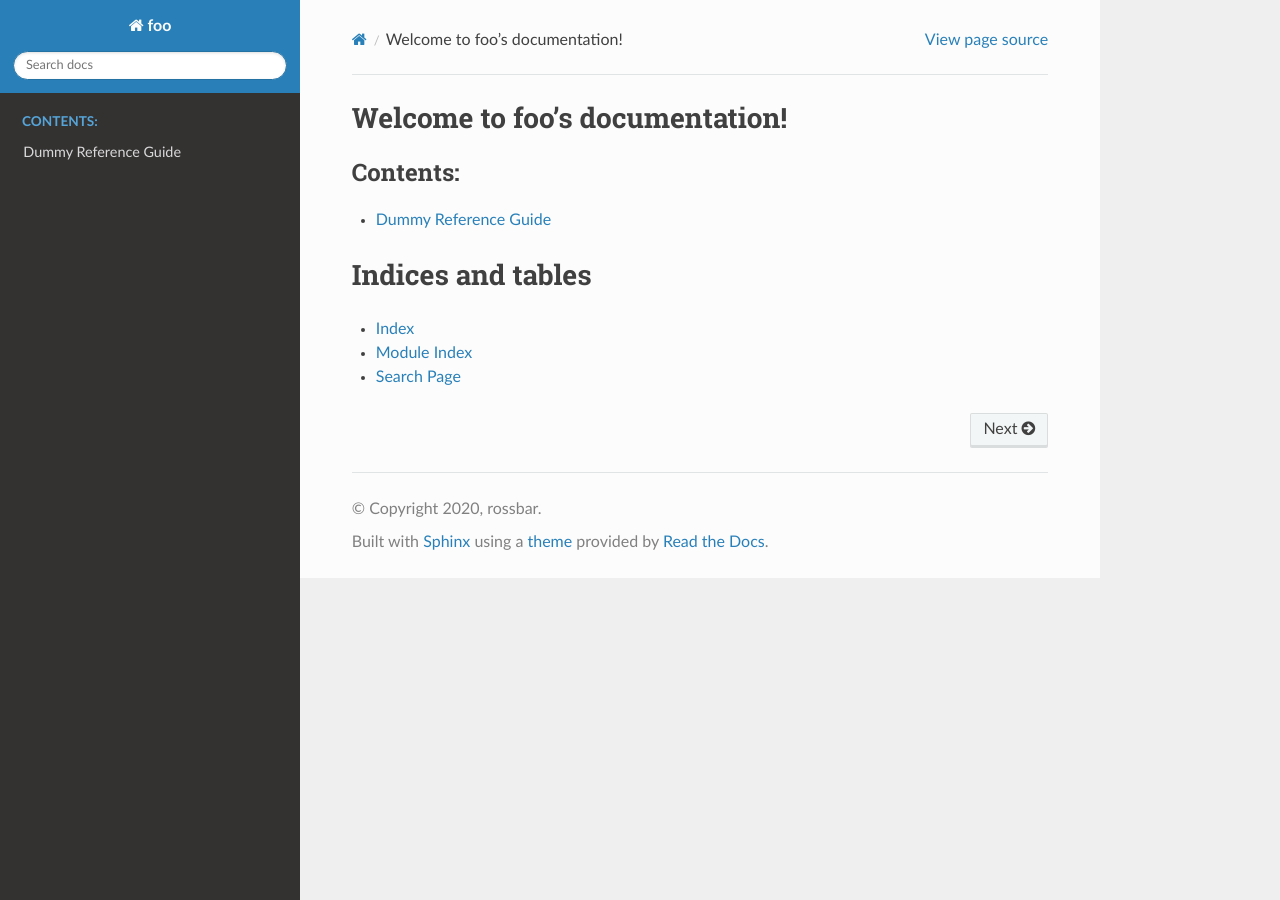
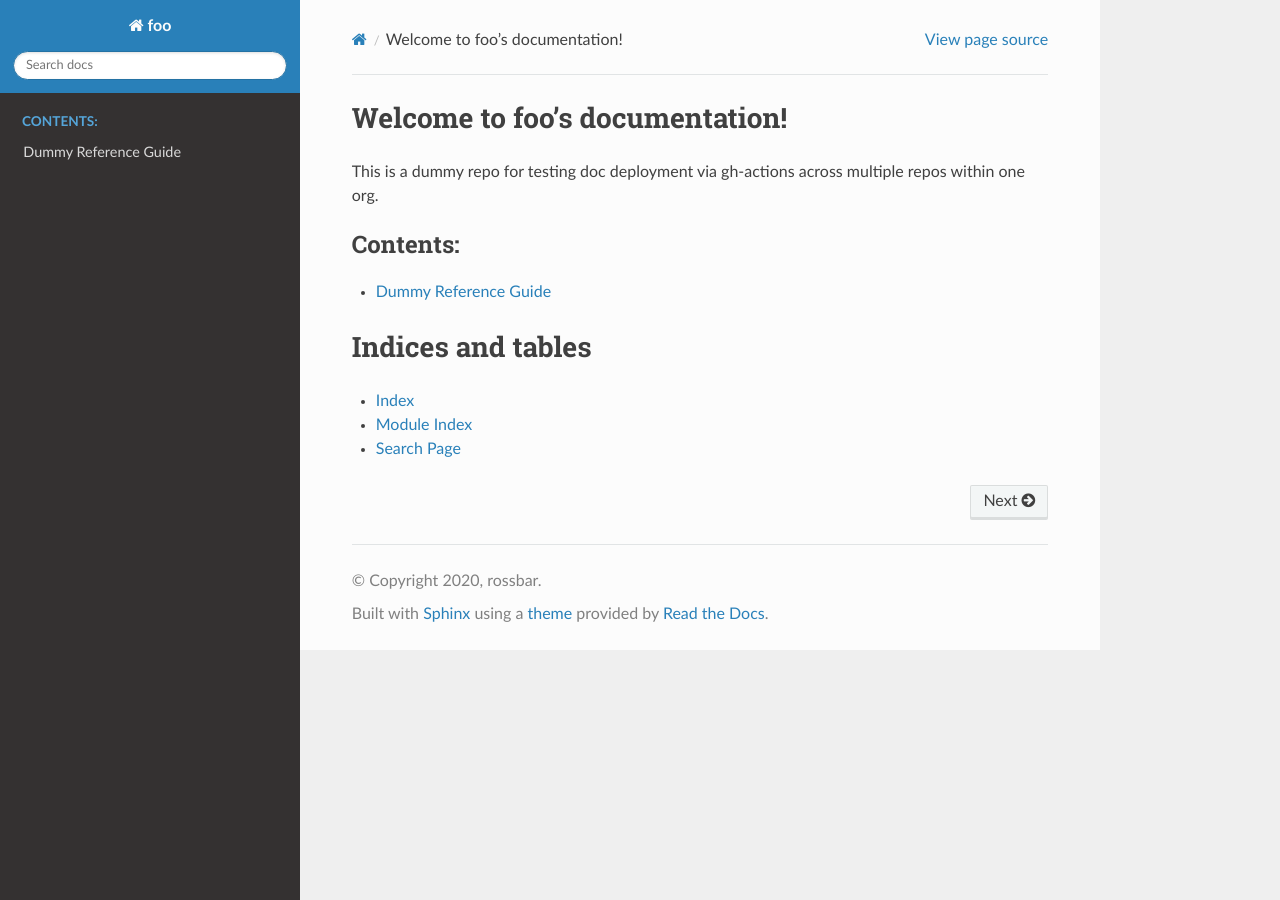
Before and after one commit to rossbar/foo, a Sphinx documentation site: the page built from doc/index.rst, in a window 1280 px wide. Built offline with Sphinx 7.4.7 and the Read the Docs theme 2.0.0, drawn with Linux system fonts in a browser that asks for light colours.

Commit message:
Add sentence to trigger rebuild and deploy.

```diff
--- a/doc/index.rst
+++ b/doc/index.rst
@@ -5,6 +5,9 @@
 
 Welcome to foo's documentation!
 ===============================
+
+This is a dummy repo for testing doc deployment via gh-actions across
+multiple repos within one org.
 
 .. toctree::
    :maxdepth: 2
```
